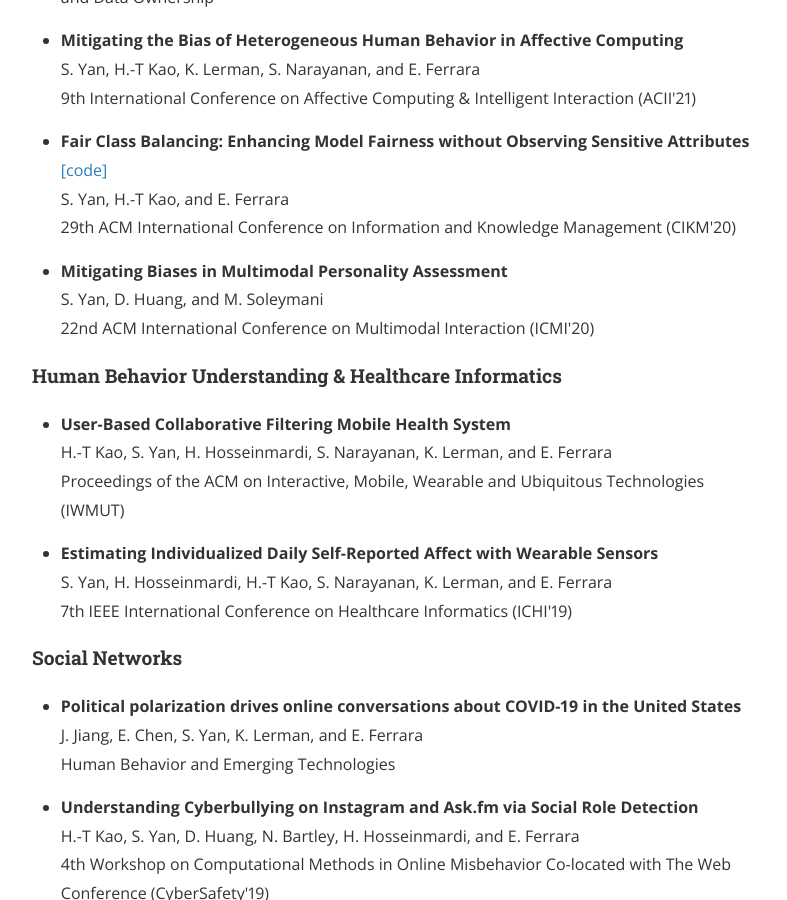
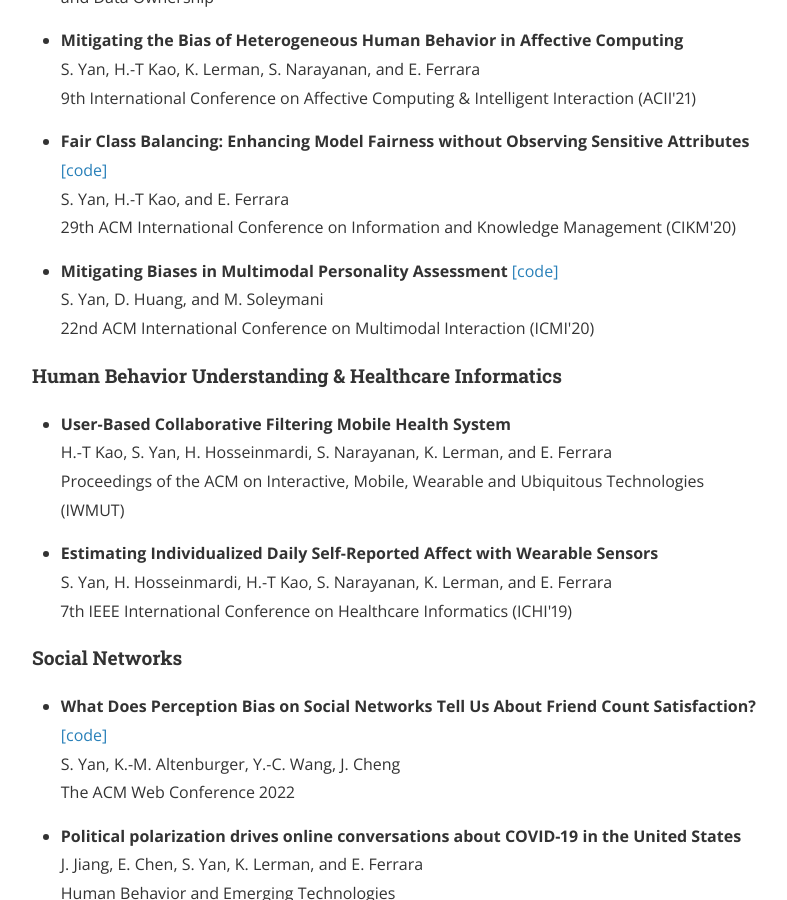
Before and after one commit to yanshentracy/page, a Jekyll site: the page built from _posts/2015-04-19-publication.markdown, in a window 1280 px wide and 900 px high, scrolled down 774 px. Shown: the whole window, without its empty margins (240-1027 px from the left). Built offline with Jekyll 4.4.1, drawn with Linux system fonts in a browser that asks for light colours; nearby versions of some CDN libraries; some web fonts are replaced.

Commit message:
add WWW paper

```diff
--- a/_posts/2015-04-19-publication.markdown
+++ b/_posts/2015-04-19-publication.markdown
@@ -21,7 +21,7 @@ S. Yan, H.-T Kao, K. Lerman, S. Narayanan, and E. Ferrara<br/>
 S. Yan, H.-T Kao, and E. Ferrara<br/>
 29th ACM International Conference on Information and Knowledge Management (CIKM'20)</p>
 
-- <p><strong>Mitigating Biases in Multimodal Personality Assessment</strong><br/>
+- <p><strong>Mitigating Biases in Multimodal Personality Assessment</strong> <a href="https://github.com/ShenYanUSC/Multimodal_Fairness">[code]</a><br/>
 S. Yan, D. Huang, and M. Soleymani <br/>
 22nd ACM International Conference on Multimodal Interaction (ICMI'20)</p>
 
@@ -35,6 +35,10 @@ S. Yan, H. Hosseinmardi, H.-T Kao, S. Narayanan, K. Lerman, and E. Ferrara<br/>
 7th IEEE International Conference on Healthcare Informatics (ICHI'19)</p>
 
 #### Social Networks
+- <p><strong>What Does Perception Bias on Social Networks Tell Us About Friend Count Satisfaction?</strong> <a href="https://github.com/facebookresearch/FriendshipSatisfactionDiversity/">[code]</a><br/>
+S. Yan, K.-M. Altenburger, Y.-C. Wang, J. Cheng<br/>
+The ACM Web Conference 2022 </p>
+
 - <p><strong>Political polarization drives online conversations about COVID-19 in the United States</strong><br/>
 J. Jiang, E. Chen, S. Yan, K. Lerman, and E. Ferrara<br/>
 Human Behavior and Emerging Technologies </p>
```
